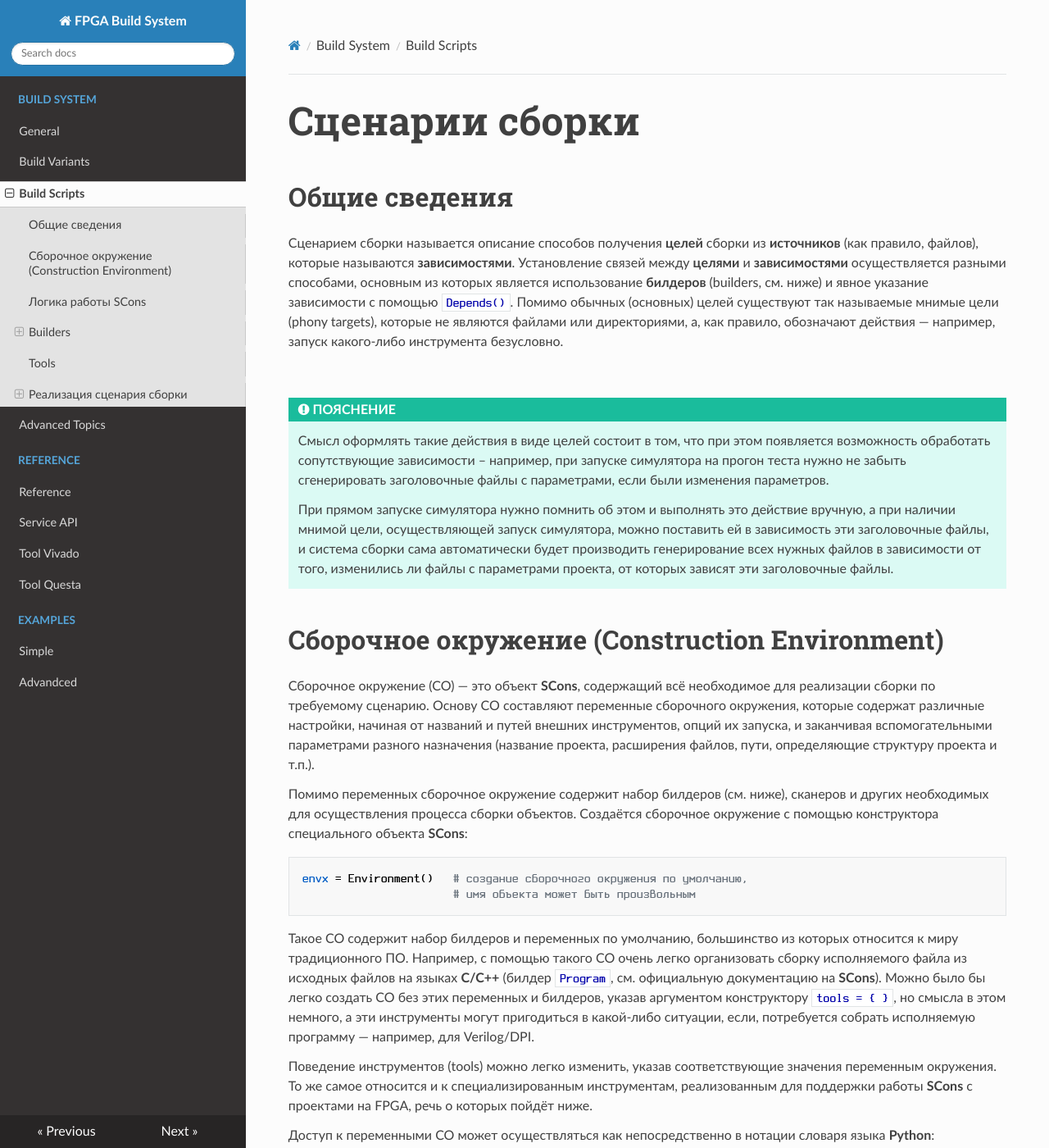
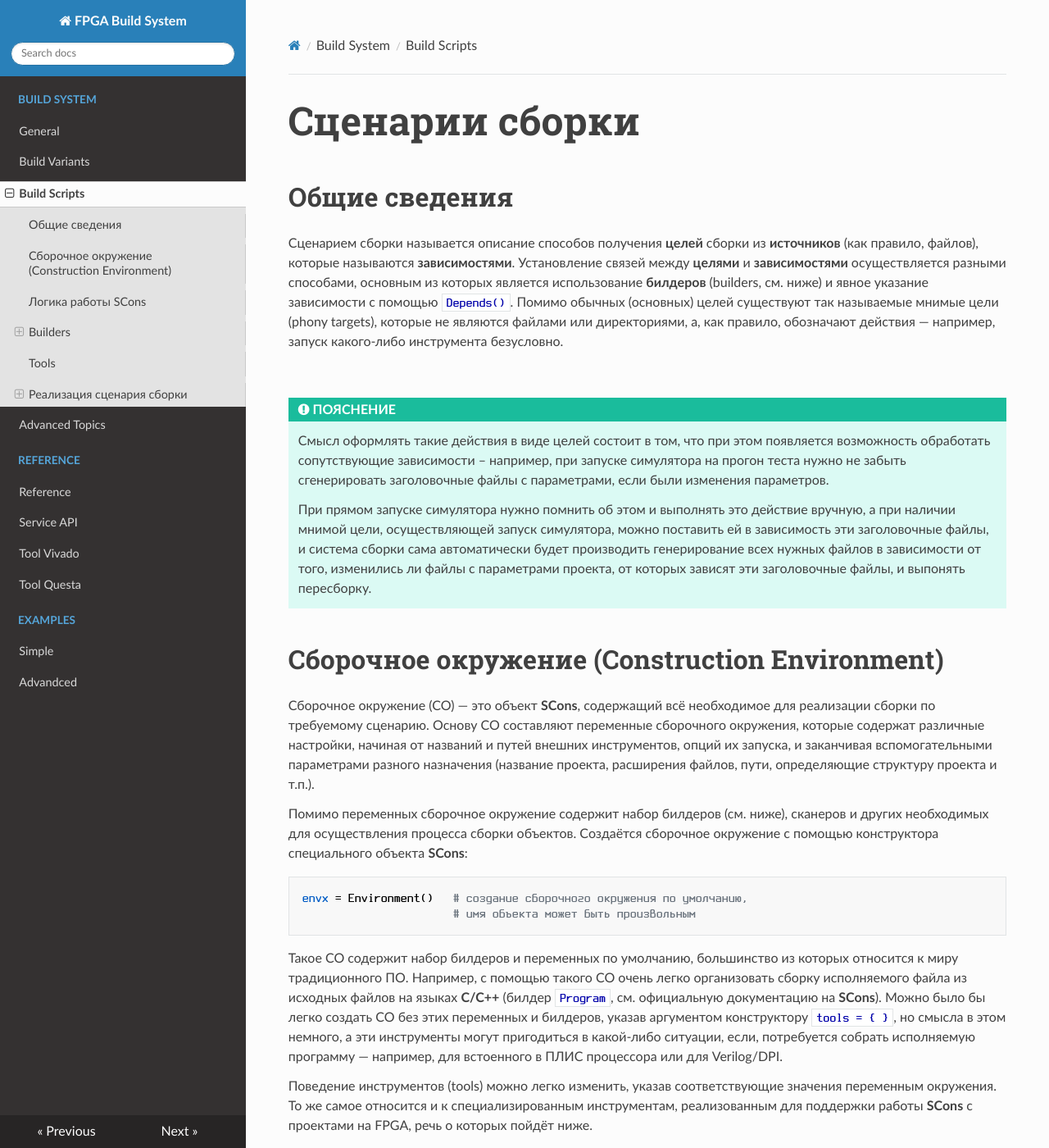
Before and after one commit to fpga-lib/fbsdocs, an MkDocs documentation site: the page built from docs/Build-Scripts.md, in a window 1280 px wide and 1400 px high. Shown: the whole window at 82% size. Built offline with MkDocs 1.6.1, drawn with Linux system fonts in a browser that asks for light colours; nearby versions of some CDN libraries.

Commit message:
advance description

````diff
--- a/docs/Build-Scripts.md
+++ b/docs/Build-Scripts.md
@@ -16,7 +16,7 @@
     наличии мнимой цели, осуществляющей запуск симулятора, можно поставить ей в зависимость эти
     заголовочные файлы, и система сборки сама автоматически будет производить генерирование всех
     нужных файлов в зависимости от того, изменились ли файлы с параметрами проекта, от которых
-    зависят     эти заголовочные файлы.
+    зависят эти заголовочные файлы, и выпонять пересборку.
 
 ## <a name="construction-environment"></a> Сборочное окружение (Construction Environment)
 
@@ -29,7 +29,7 @@ envx = Environment()   # создание сборочного окружени
                        # имя объекта может быть произвольным
 ```
 
-Такое СО содержит набор билдеров и переменных по умолчанию, большинство из которых относится к миру традиционного ПО. Например, с помощью такого СО очень легко организовать сборку исполняемого файла из исходных файлов на языках **C/C++** (билдер `Program`, см. официальную документацию на **SCons**). Можно было бы легко создать СО без этих переменных и билдеров, указав аргументом конструктору `tools = { }`, но смысла в этом немного, а эти инструменты могут пригодиться в какой-либо ситуации, если, потребуется собрать исполняемую программу — например, для Verilog/DPI.
+Такое СО содержит набор билдеров и переменных по умолчанию, большинство из которых относится к миру традиционного ПО. Например, с помощью такого СО очень легко организовать сборку исполняемого файла из исходных файлов на языках **C/C++** (билдер `Program`, см. официальную документацию на **SCons**). Можно было бы легко создать СО без этих переменных и билдеров, указав аргументом конструктору `tools = { }`, но смысла в этом немного, а эти инструменты могут пригодиться в какой-либо ситуации, если, потребуется собрать исполняемую программу — например, для встоенного в ПЛИС процессора или для Verilog/DPI.
 
 Поведение инструментов (tools) можно легко изменить, указав соответствующие значения переменным окружения. То же самое относится и к специализированным инструментам, реализованным для поддержки работы **SCons** с проектами на FPGA, речь о которых пойдёт ниже.
 
````
Also changed, not shown: docs/Build-Variants.md (+1 -1 lines).
